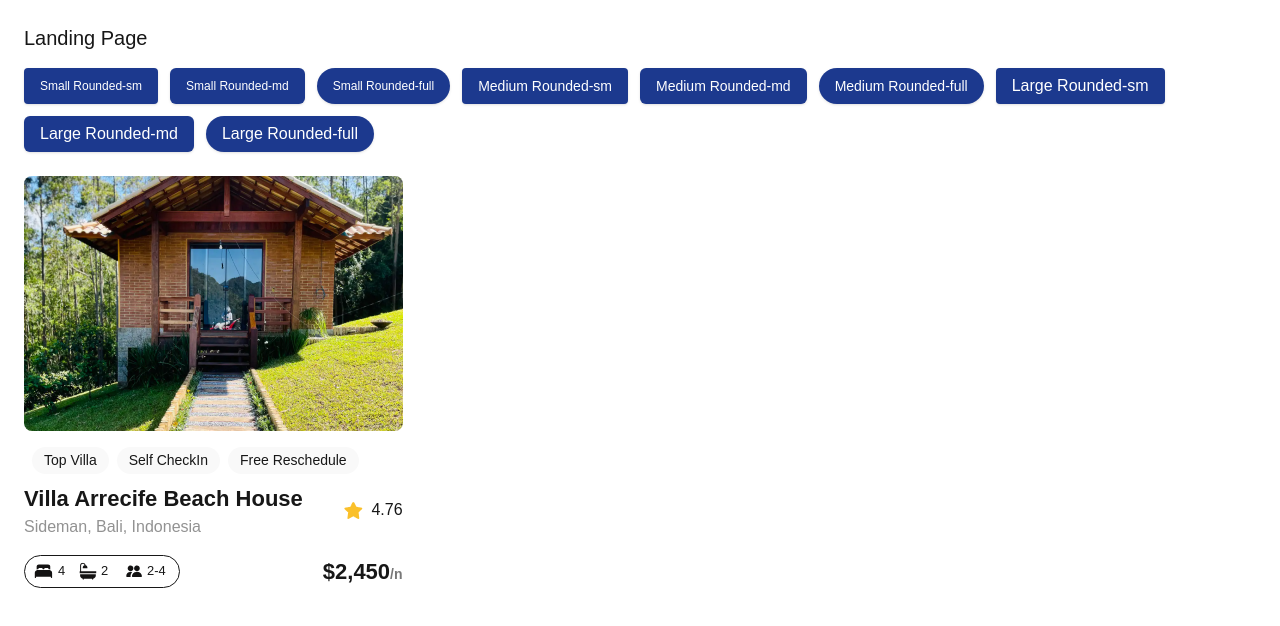
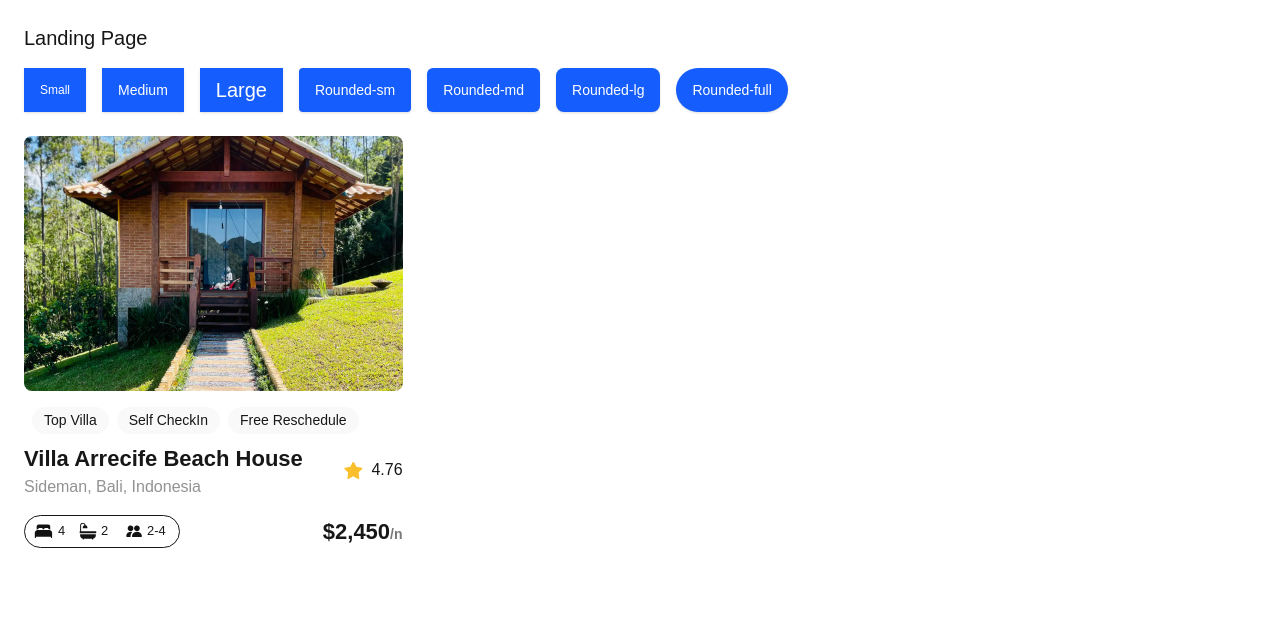
Before and after one commit to Cherireal7/alx-project-0x00-setup, a Next.js app in the folder alx-project-0x00/: page /landing in a window 1280 px wide. Shown: the top 626 px of the page. Built offline with nearby package versions, Linux system fonts and the light colour scheme.

Commit message:
buttons final

```diff
--- a/alx-project-0x00/components/Button.tsx
+++ b/alx-project-0x00/components/Button.tsx
@@ -1,33 +1,15 @@
 import React from "react";
 import { ButtonProps } from "../interfaces";
 
-const variants: ButtonProps[] = [
-  { title: "Small Rounded-sm", styles: "text-xs rounded-sm" },
-  { title: "Small Rounded-md", styles: "text-xs rounded-md" },
-  { title: "Small Rounded-full", styles: "text-xs rounded-full" },
+const Button: React.FC<ButtonProps> = ({ title, styles }) => {
+  const baseStyles =
+    "px-4 py-2 text-sm font-medium text-white bg-blue-600 hover:bg-blue-700 transition-all duration-200 shadow-sm hover:shadow-md";
 
-  { title: "Medium Rounded-sm", styles: "text-sm rounded-sm" },
-  { title: "Medium Rounded-md", styles: "text-sm rounded-md" },
-  { title: "Medium Rounded-full", styles: "text-sm rounded-full" },
-
-  { title: "Large Rounded-sm", styles: "text-base rounded-sm" },
-  { title: "Large Rounded-md", styles: "text-base rounded-md" },
-  { title: "Large Rounded-full", styles: "text-base rounded-full" },
-];
-
-const ButtonVariants: React.FC = () => {
   return (
-    <div className="flex flex-wrap gap-3">
-      {variants.map((btn, idx) => (
-        <button
-          key={idx}
-          className={`px-4 py-1.5 bg-blue-900 text-white font-medium shadow-sm hover:bg-blue-950 hover:shadow-md transition-all duration-200 ease-in-out ${btn.styles}`}
-        >
-          {btn.title}
-        </button>
-      ))}
-    </div>
+    <button className={`${baseStyles} ${styles}`}>
+      {title}
+    </button>
   );
 };
 
-export default ButtonVariants;
+export default Button;
--- a/alx-project-0x00/pages/landing.tsx
+++ b/alx-project-0x00/pages/landing.tsx
@@ -1,14 +1,20 @@
 import Card from "@/components/Card";
-import ButtonVariants from "@/components/Button";
+import Button from "@/components/Button";
 
 const Landing: React.FC = () => {
   return (
     <div className="p-6">
       <h1 className="text-xl font-extralight mb-4">Landing Page</h1>
 
-      {/* Render all button variants from the Button component */}
       <div className="flex flex-wrap gap-4 mb-6">
-        <ButtonVariants />
+        <Button title="Small" styles="text-xs" />
+        <Button title="Medium" styles="text-base" />
+        <Button title="Large" styles="text-xl" />
+
+        <Button title="Rounded-sm" styles="rounded-sm" />
+        <Button title="Rounded-md" styles="rounded-md" />
+        <Button title="Rounded-lg" styles="rounded-lg" />
+        <Button title="Rounded-full" styles="rounded-full" />
       </div>
 
       <Card />
```
